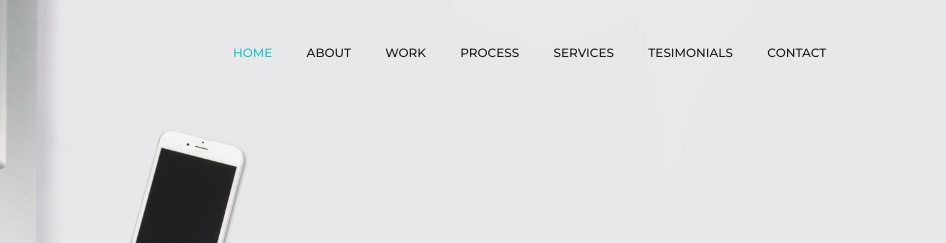
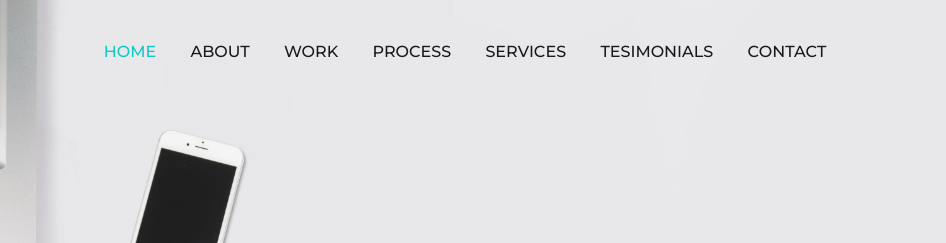
Before and after one commit to Matsuri36/firstProject, a plain HTML site: page index.html in a window 1280 px wide. Shown: the top 243 px of the page, 334-1280 px from the left. Drawn offline with Linux system fonts and the light colour scheme; a script that the page names is missing.

Commit message:
"font" patch

```diff
--- a/css/main.sass
+++ b/css/main.sass
@@ -51,7 +51,7 @@ $footer: #141414
 	.navigation
 		text-align: right
 		.nav_links
-			font-size: 12px
+			font-size: 16px
 			color: $black
 			padding-right: 30px
 			text-decoration: none
```
Also changed, not shown: css/main.css.
